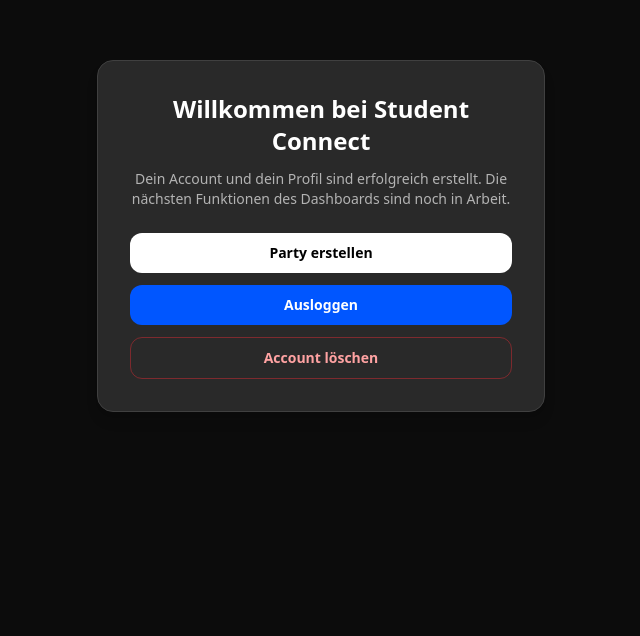
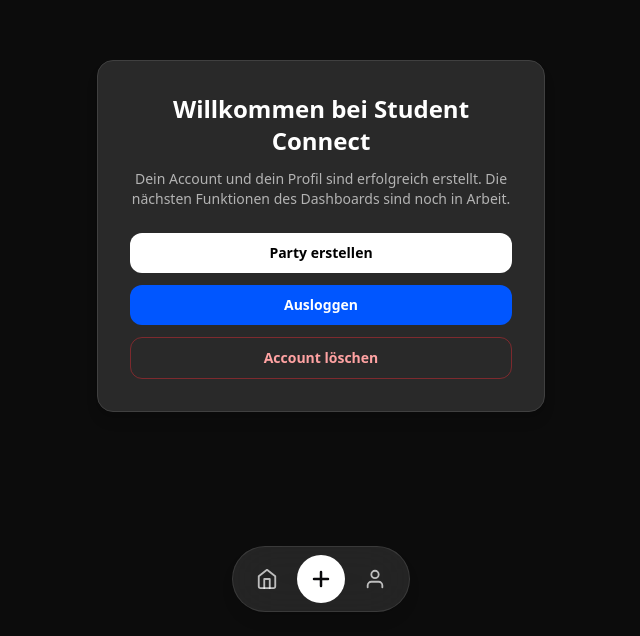
Before and after one commit to ArthurKunz/Party-app, a Next.js app: page /home in a window 1280 px wide. Shown: the part 164-800 px from the top of the page, without its empty margins (319-959 px from the left). Built offline with nearby package versions, Linux system fonts and the light colour scheme; no server answers.

Commit message:
feat(BottomNav, dashboard layout): add fixed glass pill navigation with party overview, create event, and profile links
Co-Authored-By: Claude Opus 4.8 <noreply@anthropic.com>

```diff
--- /dev/null
+++ b/app/(dashboard)/layout.tsx
@@ -0,0 +1,10 @@
+import BottomNav from '@/components/shared/BottomNav'
+
+export default function DashboardLayout({ children }: { children: React.ReactNode }) {
+  return (
+    <>
+      {children}
+      <BottomNav />
+    </>
+  )
+}
--- /dev/null
+++ b/components/shared/BottomNav.tsx
@@ -0,0 +1,68 @@
+'use client'
+
+import Link from 'next/link'
+import { usePathname } from 'next/navigation'
+
+const links = [
+  {
+    href: '/parties',
+    label: 'Meine Events',
+    icon: (
+      <svg width='22' height='22' viewBox='0 0 24 24' fill='none' stroke='currentColor' strokeWidth='2' strokeLinecap='round' strokeLinejoin='round'>
+        <path d='M3 9l9-7 9 7v11a2 2 0 0 1-2 2H5a2 2 0 0 1-2-2z' />
+        <polyline points='9 22 9 12 15 12 15 22' />
+      </svg>
+    ),
+  },
+  {
+    href: '/profile',
+    label: 'Mein Profil',
+    icon: (
+      <svg width='22' height='22' viewBox='0 0 24 24' fill='none' stroke='currentColor' strokeWidth='2' strokeLinecap='round' strokeLinejoin='round'>
+        <path d='M20 21v-2a4 4 0 0 0-4-4H8a4 4 0 0 0-4 4v2' />
+        <circle cx='12' cy='7' r='4' />
+      </svg>
+    ),
+  },
+]
+
+export default function BottomNav() {
+  const pathname = usePathname()
+
+  return (
+    <nav className='fixed bottom-6 left-1/2 -translate-x-1/2 z-50'>
+      <div className='flex items-center gap-2 rounded-full border border-white/10 bg-white/10 px-3 py-2 backdrop-blur-xl shadow-lg'>
+        <Link
+          href='/parties'
+          aria-label='Meine Events'
+          className={`flex h-11 w-11 items-center justify-center rounded-full transition-colors ${
+            pathname === '/parties' ? 'bg-white text-[#09090B]' : 'text-white/70 hover:text-white'
+          }`}
+        >
+          {links[0].icon}
+        </Link>
+
+        <Link
+          href='/create-event'
+          aria-label='Event erstellen'
+          className='flex h-12 w-12 items-center justify-center rounded-full bg-white text-[#09090B] transition-transform hover:scale-105'
+        >
+          <svg width='24' height='24' viewBox='0 0 24 24' fill='none' stroke='currentColor' strokeWidth='2.5' strokeLinecap='round' strokeLinejoin='round'>
+            <line x1='12' y1='5' x2='12' y2='19' />
+            <line x1='5' y1='12' x2='19' y2='12' />
+          </svg>
+        </Link>
+
+        <Link
+          href='/profile'
+          aria-label='Mein Profil'
+          className={`flex h-11 w-11 items-center justify-center rounded-full transition-colors ${
+            pathname === '/profile' ? 'bg-white text-[#09090B]' : 'text-white/70 hover:text-white'
+          }`}
+        >
+          {links[1].icon}
+        </Link>
+      </div>
+    </nav>
+  )
+}
```
